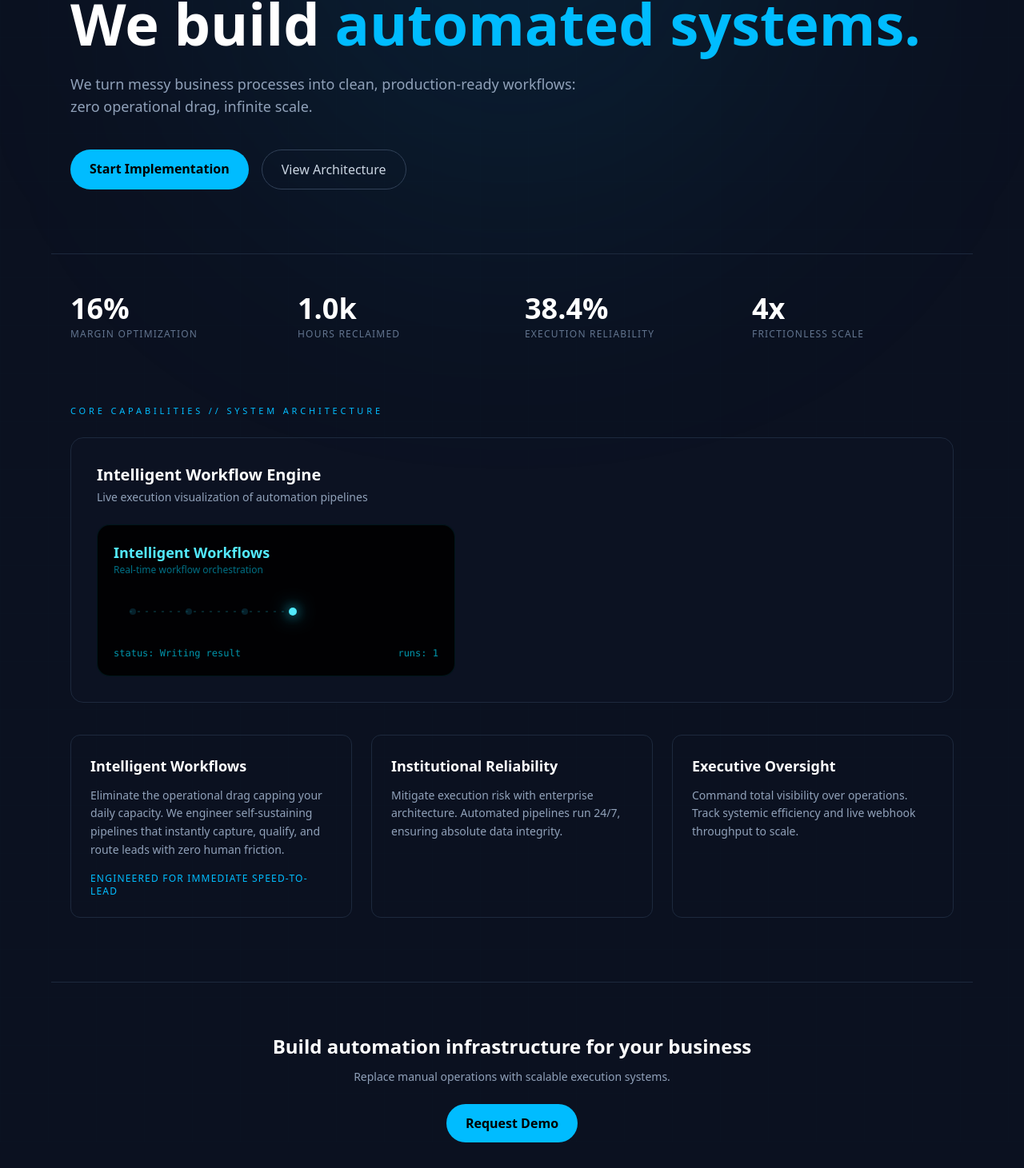
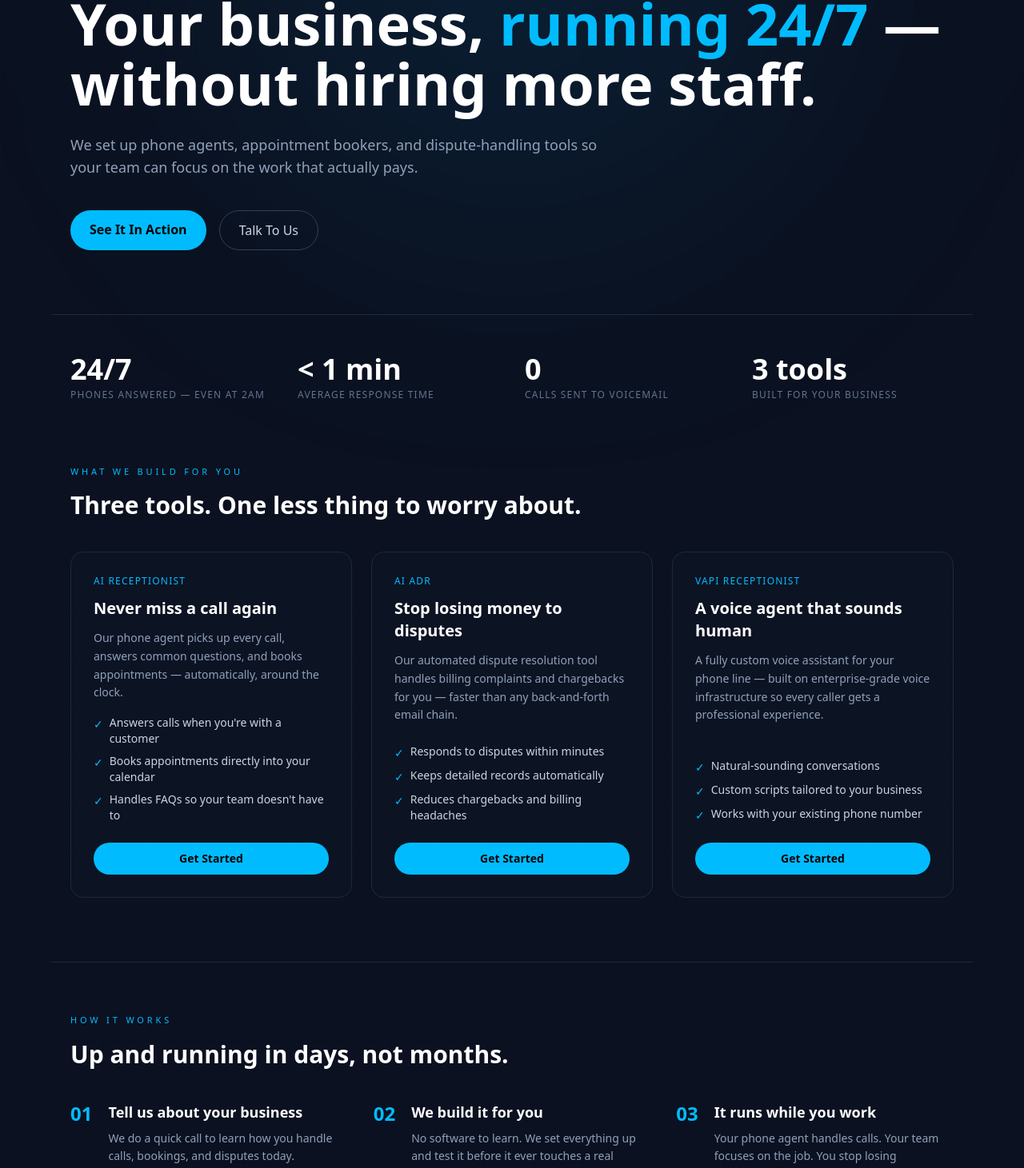
Before and after one commit to irsiya247/stlautomate-next, a Next.js app: page / in a window 1280 px wide. Shown: the part 193-1654 px from the top of the page at 80% size. Built offline with nearby package versions, Linux system fonts and the light colour scheme.

Commit message:
SMB-focused homepage rewrite

```diff
--- a/src/app/page.js
+++ b/src/app/page.js
@@ -24,34 +24,36 @@ export default function Home() {
         {/* HERO */}
         <section className="max-w-6xl mx-auto px-6">
           <div className="text-[11px] tracking-[0.35em] text-sky-400 uppercase">
-            Lead Capture &amp; Revenue Operations
+            For small businesses that can&apos;t afford to miss a call or lose a customer
           </div>
 
           <h1 className="mt-6 text-5xl md:text-7xl font-extrabold leading-[1.05]">
-            We build <span className="text-sky-400">automated systems.</span>
+            Your business,{" "}
+            <span className="text-sky-400">running 24/7</span> —<br />
+            without hiring more staff.
           </h1>
 
           <p className="mt-6 text-slate-400 max-w-2xl text-lg">
-            We turn messy business processes into clean, production-ready workflows: zero operational drag, infinite scale.
+            We set up phone agents, appointment bookers, and dispute-handling tools so your team can focus on the work that actually pays.
           </p>
 
           <div className="mt-10 flex flex-wrap gap-4">
             <a href="/intake" className="bg-sky-400 text-black px-6 py-3 rounded-full font-semibold hover:bg-sky-300 transition-colors">
-              Start Implementation
+              See It In Action
             </a>
-            <a href="/infrastructure" className="border border-slate-700 px-6 py-3 rounded-full text-slate-300 hover:border-slate-500 transition-colors">
-              View Architecture
+            <a href="/intake" className="border border-slate-700 px-6 py-3 rounded-full text-slate-300 hover:border-slate-500 transition-colors">
+              Talk To Us
             </a>
           </div>
         </section>
 
-        {/* STATS */}
+        {/* TRUST STATS */}
         <section className="max-w-6xl mx-auto px-6 mt-20 grid grid-cols-2 md:grid-cols-4 gap-8 border-t border-slate-800 pt-12">
           {[
-            { value: "16%", label: "Margin Optimization" },
-            { value: "1.0k", label: "Hours Reclaimed" },
-            { value: "38.4%", label: "Execution Reliability" },
-            { value: "4x", label: "Frictionless Scale" },
+            { value: "24/7", label: "Phones answered — even at 2am" },
+            { value: "< 1 min", label: "Average response time" },
+            { value: "0", label: "Calls sent to voicemail" },
+            { value: "3 tools", label: "Built for your business" },
           ].map(({ value, label }) => (
             <div key={label}>
               <p className="text-4xl font-extrabold">{value}</p>
@@ -60,56 +62,143 @@ export default function Home() {
           ))}
         </section>
 
+        {/* PRODUCT CARDS */}
+        <section className="max-w-6xl mx-auto px-6 mt-20">
+          <div className="text-[11px] tracking-[0.35em] text-sky-400 uppercase mb-4">
+            What We Build For You
+          </div>
+          <h2 className="text-3xl font-bold mb-10">Three tools. One less thing to worry about.</h2>
+
+          <div className="grid md:grid-cols-3 gap-6">
+
+            {/* AI Receptionist */}
+            <div className="border border-slate-800 bg-slate-900/30 rounded-2xl p-7 flex flex-col">
+              <div className="text-sky-400 text-xs tracking-widest uppercase mb-3">AI Receptionist</div>
+              <h3 className="font-bold text-xl mb-3">Never miss a call again</h3>
+              <p className="text-slate-400 text-sm leading-relaxed flex-1">
+                Our phone agent picks up every call, answers common questions, and books appointments — automatically, around the clock.
+              </p>
+              <ul className="mt-4 space-y-2 text-sm text-slate-300">
+                <li className="flex items-start gap-2">
+                  <span className="text-sky-400 mt-0.5">✓</span>
+                  Answers calls when you&apos;re with a customer
+                </li>
+                <li className="flex items-start gap-2">
+                  <span className="text-sky-400 mt-0.5">✓</span>
+                  Books appointments directly into your calendar
+                </li>
+                <li className="flex items-start gap-2">
+                  <span className="text-sky-400 mt-0.5">✓</span>
+                  Handles FAQs so your team doesn&apos;t have to
+                </li>
+              </ul>
+              <a href="/intake" className="mt-6 bg-sky-400 text-black px-5 py-2.5 rounded-full font-semibold text-sm text-center hover:bg-sky-300 transition-colors">
+                Get Started
+              </a>
+            </div>
+
+            {/* AI ADR */}
+            <div className="border border-slate-800 bg-slate-900/30 rounded-2xl p-7 flex flex-col">
+              <div className="text-sky-400 text-xs tracking-widest uppercase mb-3">AI ADR</div>
+              <h3 className="font-bold text-xl mb-3">Stop losing money to disputes</h3>
+              <p className="text-slate-400 text-sm leading-relaxed flex-1">
+                Our automated dispute resolution tool handles billing complaints and chargebacks for you — faster than any back-and-forth email chain.
+              </p>
+              <ul className="mt-4 space-y-2 text-sm text-slate-300">
+                <li className="flex items-start gap-2">
+                  <span className="text-sky-400 mt-0.5">✓</span>
+                  Responds to disputes within minutes
+                </li>
+                <li className="flex items-start gap-2">
+                  <span className="text-sky-400 mt-0.5">✓</span>
+                  Keeps detailed records automatically
+                </li>
+                <li className="flex items-start gap-2">
+                  <span className="text-sky-400 mt-0.5">✓</span>
+                  Reduces chargebacks and billing headaches
+                </li>
+              </ul>
+              <a href="/intake" className="mt-6 bg-sky-400 text-black px-5 py-2.5 rounded-full font-semibold text-sm text-center hover:bg-sky-300 transition-colors">
+                Get Started
+              </a>
+            </div>
+
+            {/* VAPI Receptionist */}
+            <div className="border border-slate-800 bg-slate-900/30 rounded-2xl p-7 flex flex-col">
+              <div className="text-sky-400 text-xs tracking-widest uppercase mb-3">VAPI Receptionist</div>
+              <h3 className="font-bold text-xl mb-3">A voice agent that sounds human</h3>
+              <p className="text-slate-400 text-sm leading-relaxed flex-1">
+                A fully custom voice assistant for your phone line — built on enterprise-grade voice infrastructure so every caller gets a professional experience.
+              </p>
+              <ul className="mt-4 space-y-2 text-sm text-slate-300">
+                <li className="flex items-start gap-2">
+                  <span className="text-sky-400 mt-0.5">✓</span>
+                  Natural-sounding conversations
+                </li>
+                <li className="flex items-start gap-2">
+                  <span className="text-sky-400 mt-0.5">✓</span>
+                  Custom scripts tailored to your business
+                </li>
+                <li className="flex items-start gap-2">
+                  <span className="text-sky-400 mt-0.5">✓</span>
+                  Works with your existing phone number
+                </li>
+              </ul>
+              <a href="/intake" className="mt-6 bg-sky-400 text-black px-5 py-2.5 rounded-full font-semibold text-sm text-center hover:bg-sky-300 transition-colors">
+                Get Started
+              </a>
+            </div>
+
+          </div>
+        </section>
+
+        {/* HOW IT WORKS */}
+        <section className="max-w-6xl mx-auto px-6 mt-20 border-t border-slate-800 pt-16">
+          <div className="text-[11px] tracking-[0.35em] text-sky-400 uppercase mb-4">
+            How It Works
+          </div>
+          <h2 className="text-3xl font-bold mb-10">Up and running in days, not months.</h2>
+          <div className="grid md:grid-cols-3 gap-8">
+            {[
+              { step: "01", title: "Tell us about your business", desc: "We do a quick call to learn how you handle calls, bookings, and disputes today." },
+              { step: "02", title: "We build it for you", desc: "No software to learn. We set everything up and test it before it ever touches a real customer." },
+              { step: "03", title: "It runs while you work", desc: "Your phone agent handles calls. Your team focuses on the job. You stop losing customers to voicemail." },
+            ].map(({ step, title, desc }) => (
+              <div key={step} className="flex gap-5">
+                <div className="text-sky-400 font-extrabold text-2xl leading-none mt-1">{step}</div>
+                <div>
+                  <h3 className="font-semibold text-lg mb-2">{title}</h3>
+                  <p className="text-slate-400 text-sm leading-relaxed">{desc}</p>
+                </div>
+              </div>
+            ))}
+          </div>
+        </section>
+
         {/* ENGINE */}
         <section className="max-w-6xl mx-auto px-6 mt-20">
-          <div className="text-[11px] tracking-[0.35em] text-sky-400 uppercase mb-6">
-            Core Capabilities // System Architecture
-          </div>
           <div className="border border-slate-800 bg-slate-900/20 rounded-2xl p-8">
             <div className="mb-6">
-              <h2 className="text-xl font-bold">Intelligent Workflow Engine</h2>
+              <h2 className="text-xl font-bold">Live Automation Dashboard</h2>
               <p className="text-slate-400 text-sm mt-1">
-                Live execution visualization of automation pipelines
+                See your workflows running in real time
               </p>
             </div>
             <WorkflowEngine />
           </div>
         </section>
 
-        {/* CAPABILITIES */}
-        <section className="max-w-6xl mx-auto px-6 mt-10 grid md:grid-cols-3 gap-6">
-          <div className="border border-slate-800 rounded-xl p-6">
-            <h3 className="font-semibold text-lg">Intelligent Workflows</h3>
-            <p className="text-slate-400 text-sm mt-3 leading-relaxed">
-              Eliminate the operational drag capping your daily capacity. We engineer self-sustaining pipelines that instantly capture, qualify, and route leads with zero human friction.
-            </p>
-            <p className="text-sky-400 text-xs tracking-widest uppercase mt-4">Engineered for immediate speed-to-lead</p>
-          </div>
-          <div className="border border-slate-800 rounded-xl p-6">
-            <h3 className="font-semibold text-lg">Institutional Reliability</h3>
-            <p className="text-slate-400 text-sm mt-3 leading-relaxed">
-              Mitigate execution risk with enterprise architecture. Automated pipelines run 24/7, ensuring absolute data integrity.
-            </p>
-          </div>
-          <div className="border border-slate-800 rounded-xl p-6">
-            <h3 className="font-semibold text-lg">Executive Oversight</h3>
-            <p className="text-slate-400 text-sm mt-3 leading-relaxed">
-              Command total visibility over operations. Track systemic efficiency and live webhook throughput to scale.
-            </p>
-          </div>
-        </section>
-
         {/* CTA */}
-        <section className="max-w-6xl mx-auto px-6 mt-20 text-center border-t border-slate-800 pt-16">
-          <h2 className="text-2xl font-semibold">
-            Build automation infrastructure for your business
+        <section className="max-w-6xl mx-auto px-6 mt-20 text-center border-t border-slate-800 pt-16 pb-24">
+          <h2 className="text-3xl font-bold">
+            Ready to stop losing customers to voicemail?
           </h2>
-          <p className="text-slate-400 mt-3 text-sm">
-            Replace manual operations with scalable execution systems.
+          <p className="text-slate-400 mt-3 text-base max-w-xl mx-auto">
+            Takes 15 minutes to get started. No contracts. No technical setup on your end.
           </p>
-          <div className="mt-6">
-            <a href="/intake" className="bg-sky-400 text-black px-6 py-3 rounded-full font-semibold inline-block hover:bg-sky-300 transition-colors">
-              Request Demo
+          <div className="mt-8 flex flex-wrap gap-4 justify-center">
+            <a href="/intake" className="bg-sky-400 text-black px-8 py-4 rounded-full font-semibold text-lg inline-block hover:bg-sky-300 transition-colors">
+              Book a Free Call
             </a>
           </div>
         </section>
```
Also changed, not shown: package.json (line endings or trailing spaces), src/app/api/lead/route.js (line endings or trailing spaces), src/app/infrastructure/page.js (line endings or trailing spaces), src/app/portfolio/page.js (line endings or trailing spaces), src/components/AuditCTA.jsx (line endings or trailing spaces), src/components/AutomationAuditModal.jsx (line endings or trailing spaces), src/components/WorkflowCard.jsx (line endings or trailing spaces), src/components/WorkflowCardFuturistic.jsx (line endings or trailing spaces), src/components/WorkflowCardPremium.jsx (line endings or trailing spaces), src/components/WorkflowEngine.jsx (line endings or trailing spaces), 2 other files (tests, documents, lock files or other folders).
